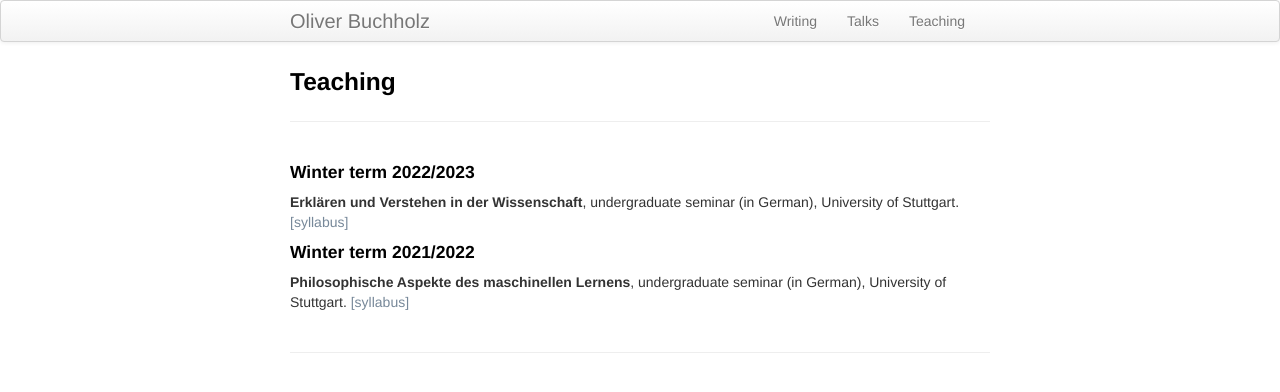
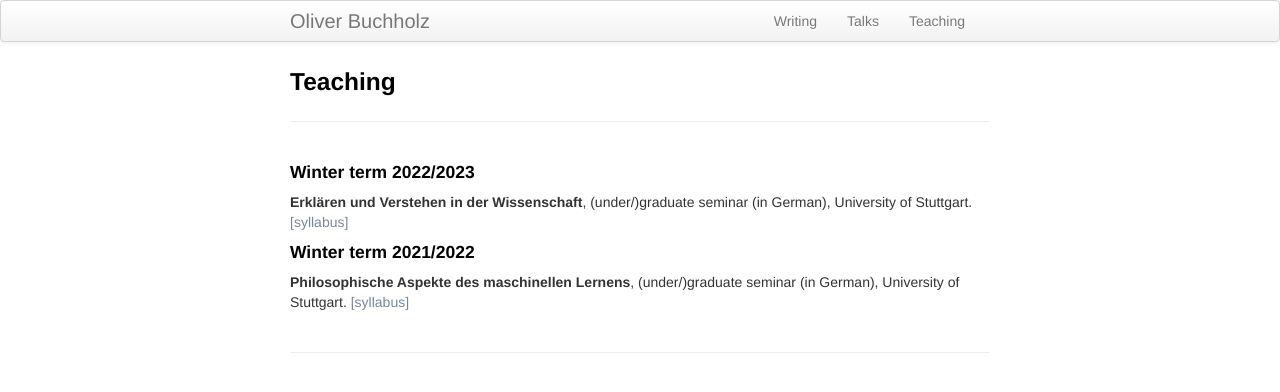
Before and after one commit to oliverbuchholz/oliverbuchholz.github.io, a Jekyll site: the page built from pages/teaching.md, in a window 1280 px wide. Shown: the top 392 px of the page. Built offline with Jekyll 4.4.1, drawn with Linux system fonts in a browser that asks for light colours.

Commit message:
Update teaching.md

```diff
--- a/pages/teaching.md
+++ b/pages/teaching.md
@@ -6,8 +6,8 @@ description: Oliver Buchholz | Teaching
 
 <h4>Winter term 2022/2023</h4>
 
-<b>Erkl&auml;ren und Verstehen in der Wissenschaft</b>, undergraduate seminar (in German), University of Stuttgart. <a href= "papers/Syllabus_EuV.pdf" target= "_blank">[syllabus]</a>
+<b>Erkl&auml;ren und Verstehen in der Wissenschaft</b>, (under&#47;)graduate seminar (in German), University of Stuttgart. <a href= "papers/Syllabus_EuV.pdf" target= "_blank">[syllabus]</a>
 
 <h4>Winter term 2021/2022</h4>
 
-<b>Philosophische Aspekte des maschinellen Lernens</b>, undergraduate seminar (in German), University of Stuttgart. <a href= "papers/Syllabus_PhilML.pdf" target= "_blank">[syllabus]</a>
+<b>Philosophische Aspekte des maschinellen Lernens</b>, (under&#47;)graduate seminar (in German), University of Stuttgart. <a href= "papers/Syllabus_PhilML.pdf" target= "_blank">[syllabus]</a>
```
